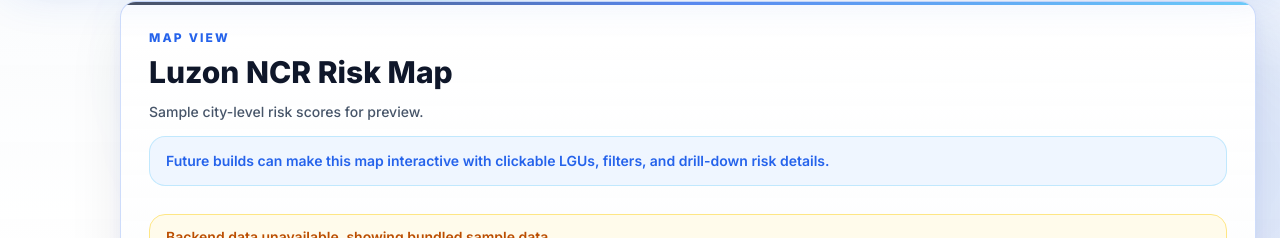
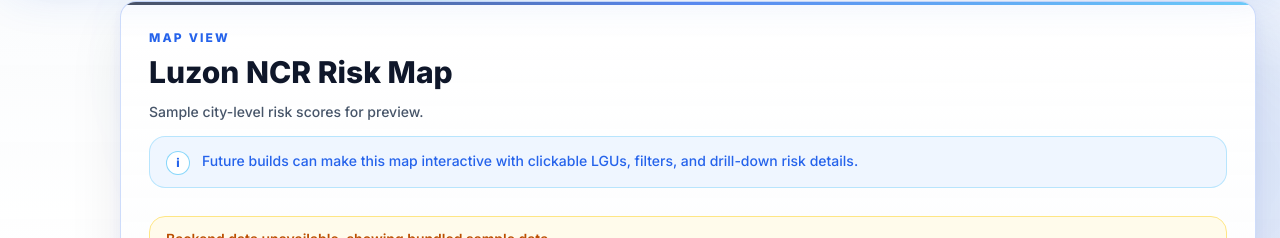
Before and after one commit to AshenDary/LGU-Risk-Radar, a React (Vite) app in the folder lgu-risk-scanner/frontend/: page /map in a window 1280 px wide. Shown: the part 127-365 px from the top of the page. Built offline with nearby package versions, Linux system fonts and the light colour scheme; no server answers.

Commit message:
Use info banner for map note

```diff
--- a/lgu-risk-scanner/frontend/src/components/dashboard/PhilippinesMap.jsx
+++ b/lgu-risk-scanner/frontend/src/components/dashboard/PhilippinesMap.jsx
@@ -1,5 +1,6 @@
 import { useMemo, useState } from 'react'
 import Card from '../ui/Card'
+import InfoBanner from '../common/InfoBanner'
 import { getNCRScoresForChart } from '../../data/mockData'
 import { philippinesCountryPaths, philippinesMapViewBox } from '../../data/philippinesMapPaths'
 import { useRiskData } from '../../hooks/useRiskData'
@@ -175,9 +176,9 @@ function PhilippinesMap() {
         <p className="mt-2 text-sm font-medium leading-6 text-[#475569]">
           {chartRows.length ? 'Latest city-level risk scores.' : 'Sample city-level risk scores for preview.'}
         </p>
-        <p className="mt-3 rounded-2xl border border-[#38BDF8]/25 bg-[#EFF6FF] px-4 py-3 text-sm font-semibold leading-6 text-[#2563EB]">
-          Future builds can make this map interactive with clickable LGUs, filters, and drill-down risk details.
-        </p>
+        <div className="mt-3">
+          <InfoBanner text="Future builds can make this map interactive with clickable LGUs, filters, and drill-down risk details." />
+        </div>
       </div>
 
       {error ? (
```
